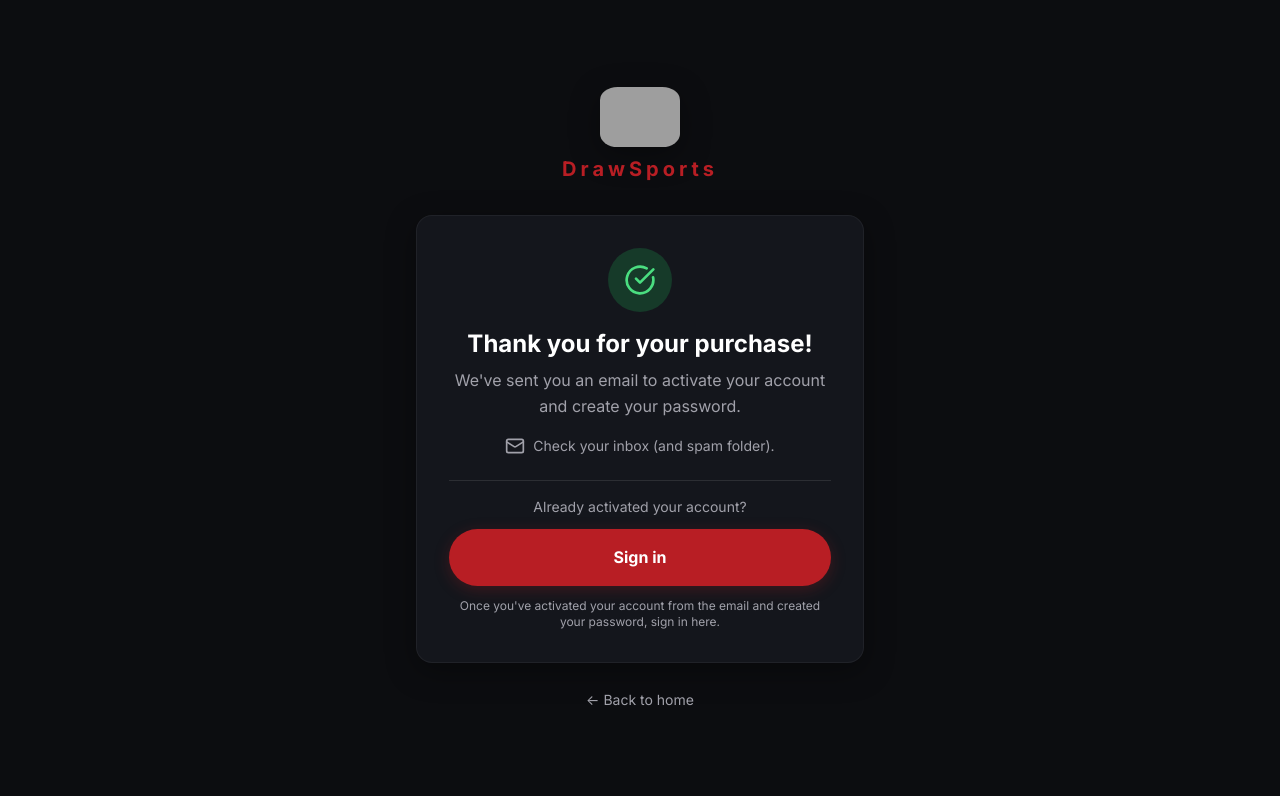
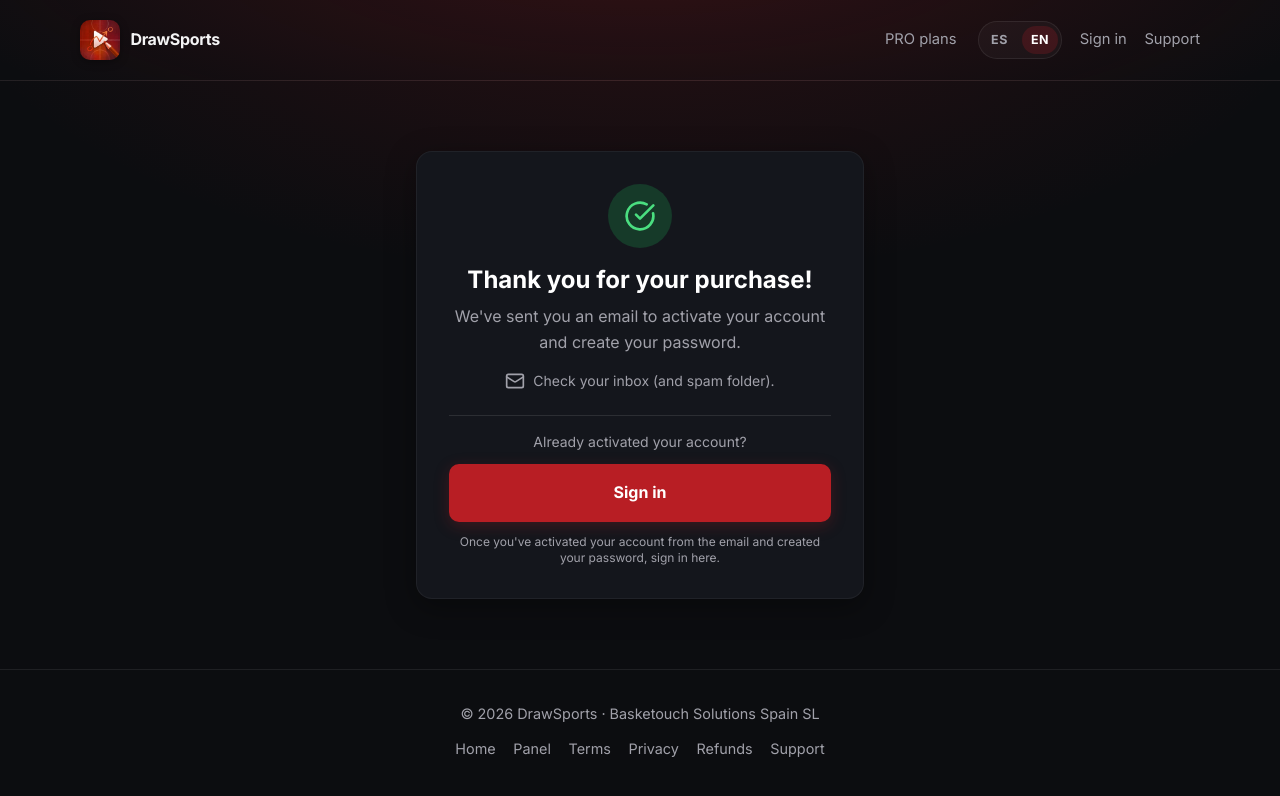
Before and after one commit to basketouch/drawsports-panel, a Next.js app: page /en/after-payment in a window 1280 px wide. Shown: the top 796 px of the page. Built offline with nearby package versions, Linux system fonts and the light colour scheme; grey boxes are pictures that could not be loaded.

Commit message:
feat(ui): alinear forgot-password y after-payment con la web
Extrae PublicPageShell (header + footer) y lo usa en login, recuperar
contraseña y post-pago para unificar navegación y estilos.

Co-authored-by: Cursor <cursoragent@cursor.com>

```diff
--- a/app/[locale]/after-payment/page.tsx
+++ b/app/[locale]/after-payment/page.tsx
@@ -1,72 +1,43 @@
 "use client";
 
 import Link from "next/link";
-import Image from "next/image";
 import { useParams } from "next/navigation";
 import { translations, type Locale } from "@/lib/translations";
-import { getDrawSportsProHomeHref } from "@/lib/drawsports-links";
 import { CheckCircle, Mail } from "lucide-react";
+import { PublicPageShell } from "@/components/PublicPageShell";
 
 export default function AfterPaymentPage() {
   const params = useParams();
-  const locale = (params?.locale as Locale) || "es";
+  const locale = ((params?.locale as Locale) || "es") === "en" ? "en" : "es";
   const t = translations[locale];
 
-  const proHomeHref = getDrawSportsProHomeHref(locale);
+  const buttonClass =
+    "inline-block w-full py-4 rounded-btn bg-drawsports-primary text-white font-bold shadow-drawsports-glow hover:shadow-drawsports-glow transition-all duration-200 text-center";
 
   return (
-    <div className="min-h-screen flex flex-col items-center justify-center bg-drawsports-bg-dark px-4">
-      <a href={proHomeHref} className="mb-8 block text-center">
-        <Image
-          src="/imagenes/logo.png"
-          alt="DrawSports"
-          width={80}
-          height={80}
-          className="rounded-[22%] shadow-drawsports-card mx-auto"
-        />
-        <span className="block mt-2 text-xl font-bold text-drawsports-primary tracking-[0.2em]">
-          DrawSports
-        </span>
-      </a>
+    <PublicPageShell locale={locale}>
+      <main className="flex-1 flex items-center justify-center px-4 py-10">
         <div className="w-full max-w-md">
           <div className="bg-drawsports-bg-card rounded-2xl p-8 border border-white/5 shadow-drawsports-card text-center">
             <div className="w-16 h-16 mx-auto mb-4 rounded-full bg-green-500/20 flex items-center justify-center">
               <CheckCircle className="w-8 h-8 text-green-400" />
             </div>
-          <h1 className="text-2xl font-bold text-white mb-2">
-            {t["afterPayment.title"]}
-          </h1>
-          <p className="text-drawsports-text-muted mb-4">
-            {t["afterPayment.subtitle"]}
-          </p>
+            <h1 className="text-2xl font-bold text-white mb-2">{t["afterPayment.title"]}</h1>
+            <p className="text-drawsports-text-muted mb-4">{t["afterPayment.subtitle"]}</p>
             <div className="flex items-center justify-center gap-2 text-drawsports-text-muted text-sm mb-6">
               <Mail className="w-5 h-5" />
               <span>{t["afterPayment.checkEmail"]}</span>
             </div>
             <div className="pt-4 border-t border-white/10">
-            <p className="text-drawsports-text-muted text-sm mb-3">
-              {t["afterPayment.alreadyActive"]}
-            </p>
-            <Link
-              href={`/${locale}/login`}
-              className="inline-block w-full py-4 rounded-[50px] bg-drawsports-primary text-white font-bold shadow-drawsports-glow hover:-translate-y-0.5 hover:shadow-[0_6px_20px_rgba(255,23,68,0.5)] transition-all duration-200 text-center"
-            >
+              <p className="text-drawsports-text-muted text-sm mb-3">{t["afterPayment.alreadyActive"]}</p>
+              <Link href={`/${locale}/login`} className={buttonClass}>
                 {t["afterPayment.login"]}
               </Link>
-            <p className="text-drawsports-text-muted text-xs mt-3">
-              {t["afterPayment.loginHint"]}
-            </p>
+              <p className="text-drawsports-text-muted text-xs mt-3">{t["afterPayment.loginHint"]}</p>
             </div>
           </div>
-        <p className="mt-6 text-center">
-          <a
-            href={proHomeHref}
-            className="text-drawsports-text-muted hover:text-white transition-colors text-sm"
-          >
-            ← {t.back}
-          </a>
-        </p>
         </div>
-    </div>
+      </main>
+    </PublicPageShell>
   );
 }
--- a/app/[locale]/forgot-password/page.tsx
+++ b/app/[locale]/forgot-password/page.tsx
@@ -3,20 +3,24 @@
 import { useState } from "react";
 import { createClient } from "@/supabase/client";
 import Link from "next/link";
-import Image from "next/image";
 import { useParams } from "next/navigation";
 import { translations, type Locale } from "@/lib/translations";
-import { getDrawSportsProHomeHref } from "@/lib/drawsports-links";
+import { PublicPageShell } from "@/components/PublicPageShell";
 
 export default function ForgotPasswordPage() {
   const params = useParams();
-  const locale = (params?.locale as Locale) || "es";
+  const locale = ((params?.locale as Locale) || "es") === "en" ? "en" : "es";
   const t = translations[locale];
 
   const [email, setEmail] = useState("");
   const [error, setError] = useState<string | null>(null);
   const [loading, setLoading] = useState(false);
   const [success, setSuccess] = useState(false);
+
+  const inputClass =
+    "w-full px-4 py-3 rounded-xl bg-drawsports-bg-dark border border-white/10 text-white placeholder-white/40 focus:ring-2 focus:ring-drawsports-primary focus:border-drawsports-primary transition-all";
+  const buttonClass =
+    "w-full py-4 rounded-btn bg-drawsports-primary text-white font-bold shadow-drawsports-glow hover:shadow-drawsports-glow disabled:opacity-50 disabled:cursor-not-allowed disabled:transform-none transition-all duration-200";
 
   async function handleSubmit(e: React.FormEvent) {
     e.preventDefault();
@@ -38,44 +42,33 @@ export default function ForgotPasswordPage() {
     setSuccess(true);
   }
 
-  const proHomeHref = getDrawSportsProHomeHref(locale);
-
-  if (success) {
   return (
-      <div className="min-h-screen flex flex-col items-center justify-center bg-drawsports-bg-dark px-4">
-        <a href={proHomeHref} className="mb-8 block">
-          <Image src="/imagenes/logo.png" alt="DrawSports" width={80} height={80} className="rounded-[22%] shadow-drawsports-card" />
-        </a>
-        <div className="w-full max-w-md text-center">
+    <PublicPageShell locale={locale}>
+      <main className="flex-1 flex items-center justify-center px-4 py-10">
+        <div className="w-full max-w-md">
           <div className="bg-drawsports-bg-card rounded-2xl p-8 border border-white/5 shadow-drawsports-card">
+            {success ? (
+              <div className="text-center">
                 <h1 className="text-xl font-bold text-white mb-2">{t["forgot.successTitle"]}</h1>
                 <p className="text-drawsports-text-muted text-sm mb-6">
                   {t["forgot.successText"]} <strong className="text-white">{email}</strong>
                 </p>
-            <Link
-              href={`/${locale}/login`}
-              className="inline-block px-6 py-2 rounded-[50px] bg-drawsports-primary text-white text-sm font-medium hover:shadow-drawsports-glow"
-            >
+                <Link href={`/${locale}/login`} className={`inline-block px-6 ${buttonClass}`}>
                   {t["login.btn"]}
                 </Link>
               </div>
-        </div>
-      </div>
-    );
-  }
-
-  return (
-    <div className="min-h-screen flex flex-col items-center justify-center bg-drawsports-bg-dark px-4">
-      <a href={proHomeHref} className="mb-8 block">
-        <Image src="/imagenes/logo.png" alt="DrawSports" width={80} height={80} className="rounded-[22%] shadow-drawsports-card" />
-      </a>
-      <div className="w-full max-w-md">
-        <div className="bg-drawsports-bg-card rounded-2xl p-8 border border-white/5 shadow-drawsports-card">
+            ) : (
+              <>
                 <h1 className="text-2xl font-bold text-white text-center mb-2">{t["forgot.title"]}</h1>
-          <p className="text-drawsports-text-muted text-sm text-center mb-6">{t["forgot.subtitle"]}</p>
+                <p className="text-drawsports-text-muted text-sm text-center mb-6">
+                  {t["forgot.subtitle"]}
+                </p>
                 <form onSubmit={handleSubmit} className="space-y-4">
                   <div>
-              <label htmlFor="email" className="block text-sm font-medium text-drawsports-text-muted mb-1">
+                    <label
+                      htmlFor="email"
+                      className="block text-sm font-medium text-drawsports-text-muted mb-1"
+                    >
                       {t["login.email"]}
                     </label>
                     <input
@@ -84,16 +77,13 @@ export default function ForgotPasswordPage() {
                       value={email}
                       onChange={(e) => setEmail(e.target.value)}
                       required
-                className="w-full px-4 py-3 rounded-xl bg-[#1a0f0f] border border-white/10 text-white placeholder-white/40 focus:ring-2 focus:ring-drawsports-primary focus:border-drawsports-primary"
+                      autoComplete="email"
+                      className={inputClass}
                       placeholder="tu@email.com"
                     />
                   </div>
-            {error && <p className="text-drawsports-primary text-sm">{error}</p>}
-            <button
-              type="submit"
-              disabled={loading}
-              className="w-full py-4 rounded-[50px] bg-drawsports-primary text-white font-bold shadow-drawsports-glow hover:-translate-y-0.5 disabled:opacity-50 disabled:cursor-not-allowed disabled:transform-none transition-all"
-            >
+                  {error && <p className="text-drawsports-primary text-sm font-medium">{error}</p>}
+                  <button type="submit" disabled={loading} className={buttonClass}>
                     {loading ? t["forgot.sending"] : t["forgot.submit"]}
                   </button>
                 </form>
@@ -102,8 +92,11 @@ export default function ForgotPasswordPage() {
                     ← {t["login.btn"]}
                   </Link>
                 </p>
+              </>
+            )}
           </div>
         </div>
-    </div>
+      </main>
+    </PublicPageShell>
   );
 }
--- a/app/[locale]/login/page.tsx
+++ b/app/[locale]/login/page.tsx
@@ -4,8 +4,7 @@ import { Suspense, useState, useEffect, useRef } from "react";
 import { createClient } from "@/supabase/client";
 import { useParams, useSearchParams } from "next/navigation";
 import { translations, type Locale } from "@/lib/translations";
-import { SiteHeader } from "@/components/SiteHeader";
-import { SiteFooter } from "@/components/SiteFooter";
+import { PublicPageShell } from "@/components/PublicPageShell";
 
 /**
  * Acceso sin contraseña: escribes tu email y entras con un código de un solo uso.
@@ -252,14 +251,10 @@ export default function LoginPage() {
   const locale = ((params?.locale as Locale) || "es") === "en" ? "en" : "es";
 
   return (
-    <div className="min-h-screen flex flex-col">
-      <Suspense fallback={<div className="site-header min-h-[72px]" aria-hidden />}>
-        <SiteHeader locale={locale} />
-      </Suspense>
+    <PublicPageShell locale={locale}>
       <Suspense fallback={null}>
         <LoginForm />
       </Suspense>
-      <SiteFooter locale={locale} />
-    </div>
+    </PublicPageShell>
   );
 }
--- /dev/null
+++ b/components/PublicPageShell.tsx
@@ -0,0 +1,25 @@
+"use client";
+
+import { Suspense, type ReactNode } from "react";
+import { SiteHeader } from "@/components/SiteHeader";
+import { SiteFooter } from "@/components/SiteFooter";
+
+type Locale = "es" | "en";
+
+export function PublicPageShell({
+  locale,
+  children,
+}: {
+  locale: Locale;
+  children: ReactNode;
+}) {
+  return (
+    <div className="min-h-screen flex flex-col">
+      <Suspense fallback={<div className="site-header min-h-[72px]" aria-hidden />}>
+        <SiteHeader locale={locale} />
+      </Suspense>
+      {children}
+      <SiteFooter locale={locale} />
+    </div>
+  );
+}
```
Lines whose indentation alone changed are shown as unchanged.
